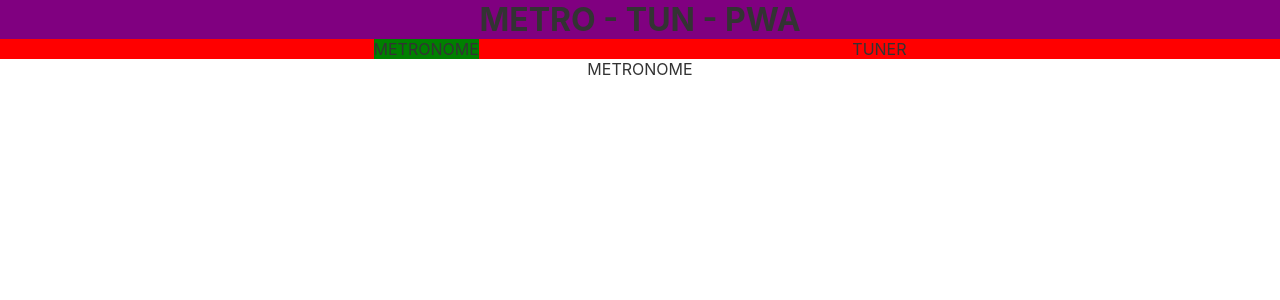
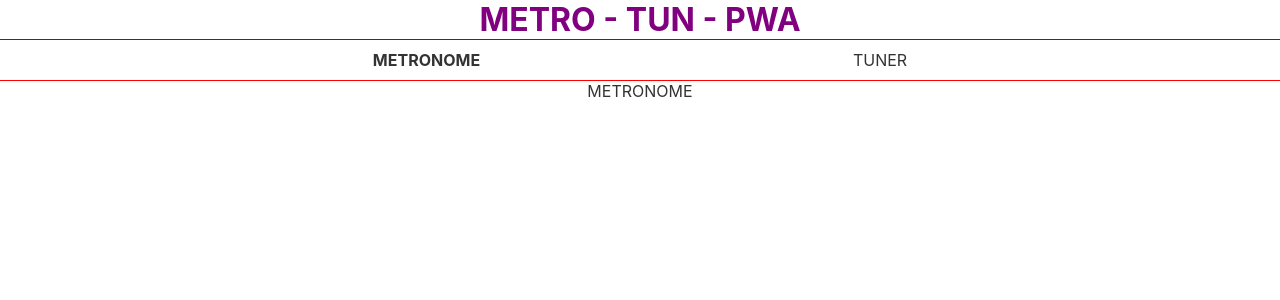
Before and after one commit to Raffaele/metronome-tuner-pwa, a Svelte app: page / in a window 1280 px wide. Shown: the top 300 px of the page. Built offline with nearby package versions, Linux system fonts and the light colour scheme.

Commit message:
Syle improved

```diff
--- a/src/App.svelte
+++ b/src/App.svelte
@@ -24,7 +24,8 @@
 
 <style>
 	:global(:root){
-  	--header-color: purple;
+  	--main-color: purple;
+		--secondary-color: pink;
 	}
 	main {
 		text-align: center;
--- a/src/components/Header.svelte
+++ b/src/components/Header.svelte
@@ -4,6 +4,8 @@
 
 <style>
   h1 {
-    background-color: var(--header-color);
+    color: var(--main-color);
+    border-bottom: 1px var(--main-color) solid;
+    margin-bottom: 10px;
   }
 </style>
--- a/src/components/Selector.svelte
+++ b/src/components/Selector.svelte
@@ -18,12 +18,14 @@
 
 <style>
   .selector {
-    background-color: red;
     display: flex;
     justify-content: space-evenly;
+    border-bottom: 1px red solid;
+    padding-bottom: 10px;
   }
 
   .selected {
-    background-color: green;
+    /* background-color: green; */
+    font-weight: bold;
   }
 </style>
```
